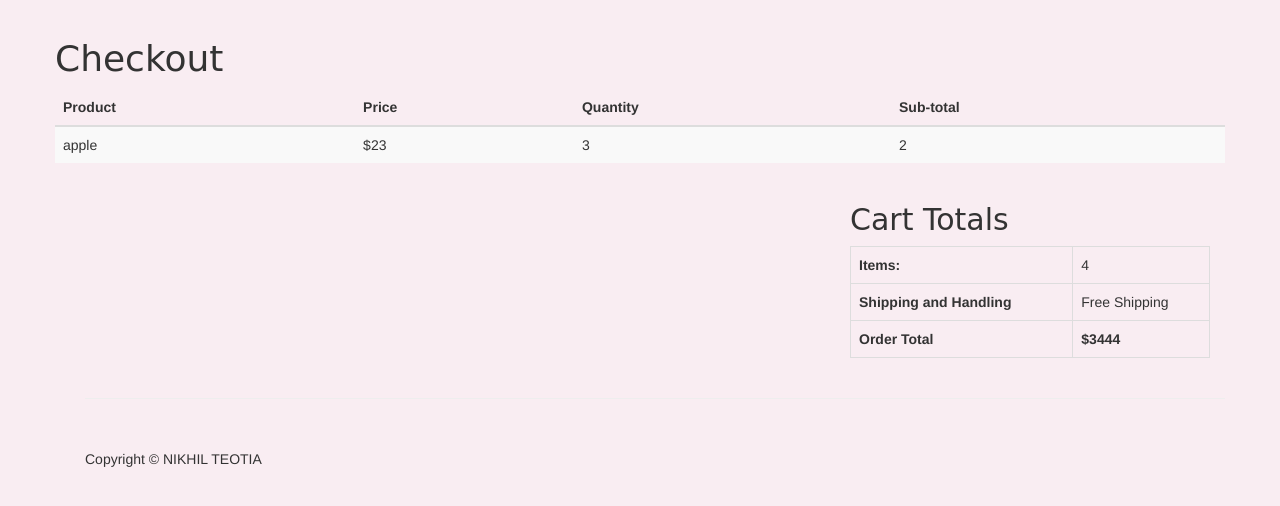
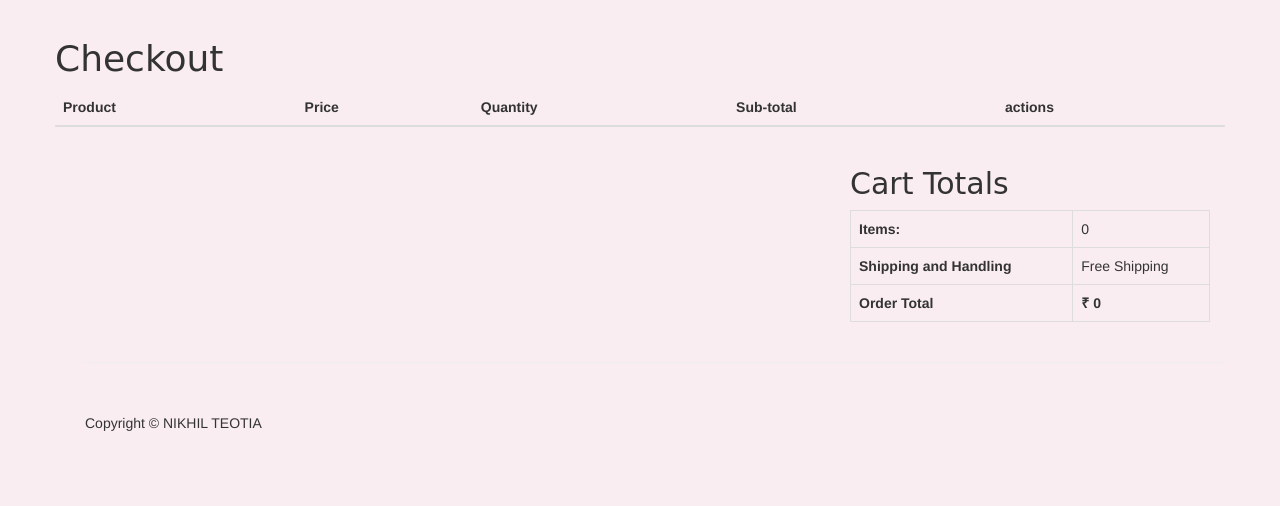
Before and after one commit to nikhilteotia/comprar, a PHP site: page /checkout.php in a window 1280 px wide. Shown: the part 51-557 px from the top of the page. Run offline with PHP 8.4, Linux system fonts and the light colour scheme; lists and menus that the app fills with data are empty; some libraries are stand-ins or nearby versions.

Commit message:
commit cart
the function's for cart is made
all functions working

```diff
--- /dev/null
+++ b/public/cart.php
@@ -0,0 +1,179 @@
+<?php require_once("../resources/config.php"); ?>
+
+
+
+
+  <!-- cart functions -->
+
+
+<?php
+
+
+   // add the product in cart by increment of 1
+
+    if (isset($_GET['add']))
+    {
+
+
+     	// $_SESSION['product_'.$_GET['add']] +=1;
+
+     	// redirect("index.php");
+
+        $query = query("SELECT * FROM product WHERE product_id=" .escape_string($_GET['add'])." ");
+
+        confirm($query);
+
+        while ($row = fetch_array($query))
+        {
+
+
+              if($row['product_quantity'] != $_SESSION['product_'.$_GET['add']] )
+              {
+
+                   $_SESSION['product_'.$_GET['add']] +=1;
+                   redirect("checkout.php");
+
+              }
+
+
+              else
+              {
+
+                  set_message("we only have " . $row['product_quantity'] ." ". $row['product_title'] . " Available");
+
+                  redirect("checkout.php");
+
+
+
+              }
+        }
+    }
+
+
+
+
+    // remove the product in cart by decrement of 1
+
+    if(isset($_GET['remove']))
+     {
+     	 $_SESSION['product_'.$_GET['remove']] -- ;
+
+
+     	 if($_SESSION['product_'.$_GET['remove']] < 1)
+     	 {
+     	 	unset($_SESSION['item_total']);
+            unset($_SESSION['item_quantity']);
+
+     	 	redirect("checkout.php");
+     	 }
+
+     	 else
+     	 {
+     	 	redirect("checkout.php");
+     	 }
+
+    }
+
+
+
+
+    // delte the product in cart
+
+    if(isset($_GET['delete']))
+     {
+     	 $_SESSION['product_'.$_GET['delete']] = '0';
+
+         unset($_SESSION['item_total']);
+         unset($_SESSION['item_quantity']);
+
+
+
+         redirect("checkout.php");
+
+
+     }
+
+
+
+
+
+// helps in showing of product in cart and hellp in functalty of the cart
+
+
+ function cart()
+ {
+ 	 $total = 0;
+ 	 $quantity = 0;
+
+
+   foreach ($_SESSION as $name => $value)
+   {
+
+   	 if($value > 0)
+   	 {
+
+
+   	 	 if( substr($name, 0 , 8 ) == "product_" )
+   	     {
+
+         $length = strlen($name);
+
+         $length = $length - 8;
+
+         $id = substr($name, 8 , $length);
+
+
+          $query = query("SELECT * FROM product WHERE product_id = " .escape_string ($id)."");
+          confirm($query);
+
+          while ($row = fetch_array($query))
+
+           {
+
+
+                $sub = $row['product_price'] * $value;
+                $quantity += $value;
+
+     	        $product = <<<DELIMETER
+
+     	        <tr>
+                <td>{$row['product_title']}</td>
+                <td>&#8377;{$row['product_price']}</td>
+                <td>{$value}</td>
+                <td>&#8377;{$sub}</td>
+                <td>
+                <a class="btn btn-warning" href="cart.php?remove={$row['product_id']}"><span class="glyphicon glyphicon-minus "></span></a>
+
+
+                <a class="btn btn-success" href="cart.php?add={$row['product_id']}"><span class="glyphicon glyphicon-plus "></span></a>
+
+                <a class="btn btn-danger"  href="cart.php?delete={$row['product_id']}"><span class="glyphicon glyphicon-remove "></span></a>
+
+                </td>
+
+
+                 </tr>
+DELIMETER;
+
+                 echo $product;
+
+
+
+
+
+             }
+
+             $_SESSION['item_total'] = $total += $sub;
+
+             $_SESSION['item_quantity'] = $quantity ;
+        }
+	}
+
+
+
+   }
+
+ }
+
+
+?>
--- a/public/checkout.php
+++ b/public/checkout.php
@@ -8,12 +8,14 @@
     <?php include(TEMPLATE_FRONT .DS. "header.php")   ?>
 
 
+
 </head>
 
 <body>
 
       <!-- Navigation -->
     <?php include(TEMPLATE_FRONT .  "/navbar.php");?>
+
 
 
     <!-- Page Content -->
@@ -24,6 +26,7 @@
 
 <div class="row">
 
+      <h4 class=" text-center bg-danger"><?php display_message(); ?></h4>
       <h1>Checkout</h1>
 
 <form action="">
@@ -34,17 +37,12 @@
            <th>Price</th>
            <th>Quantity</th>
            <th>Sub-total</th>
+           <th>actions</th>
 
           </tr>
         </thead>
         <tbody>
-            <tr>
-                <td>apple</td>
-                <td>$23</td>
-                <td>3</td>
-                <td>2</td>
-
-            </tr>
+           <?php cart(); ?>
         </tbody>
     </table>
 </form>
@@ -60,7 +58,11 @@
 
 <tr class="cart-subtotal">
 <th>Items:</th>
-<td><span class="amount">4</span></td>
+<td><span class="amount">
+  <?php
+  echo isset($_SESSION['item_quantity']) ? $_SESSION['item_quantity'] : $_SESSION['item_quantity'] = "0";
+ ?>
+</span></td>
 </tr>
 <tr class="shipping">
 <th>Shipping and Handling</th>
@@ -69,7 +71,11 @@
 
 <tr class="order-total">
 <th>Order Total</th>
-<td><strong><span class="amount">$3444</span></strong> </td>
+<td><strong><span class="amount">&#8377;
+<?php
+  echo isset($_SESSION['item_total']) ? $_SESSION['item_total'] : $_SESSION['item_total'] = "0";
+ ?>
+ </span></strong></td>
 </tr>
 
 
--- a/resources/config.php
+++ b/resources/config.php
@@ -3,6 +3,9 @@
 ob_start();
 
 session_start();
+// session_destroy();
+
+
 
  // path configuration
 
@@ -31,5 +34,7 @@ session_start();
 
 
     require_once("function.php");
+     require_once("cart.php");
+
 
   ?>
--- a/resources/templates/front/header.php
+++ b/resources/templates/front/header.php
@@ -1,4 +1,4 @@
-<meta charset="utf-8">
+    <meta charset="utf-8">
     <meta http-equiv="X-UA-Compatible" content="IE=edge">
     <meta name="viewport" content="width=device-width, initial-scale=1">
     <meta name="description" content="">
```
Also changed, not shown: public/index.php (+7 -3 lines).
